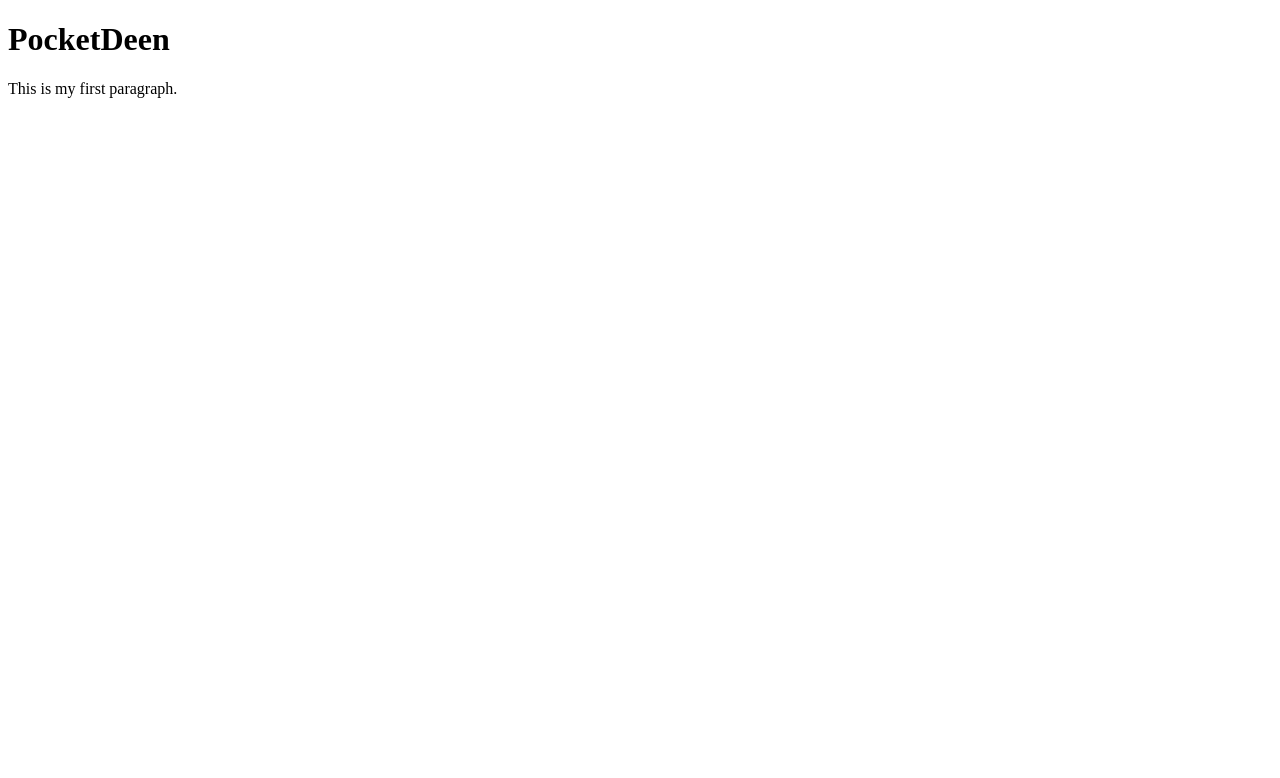
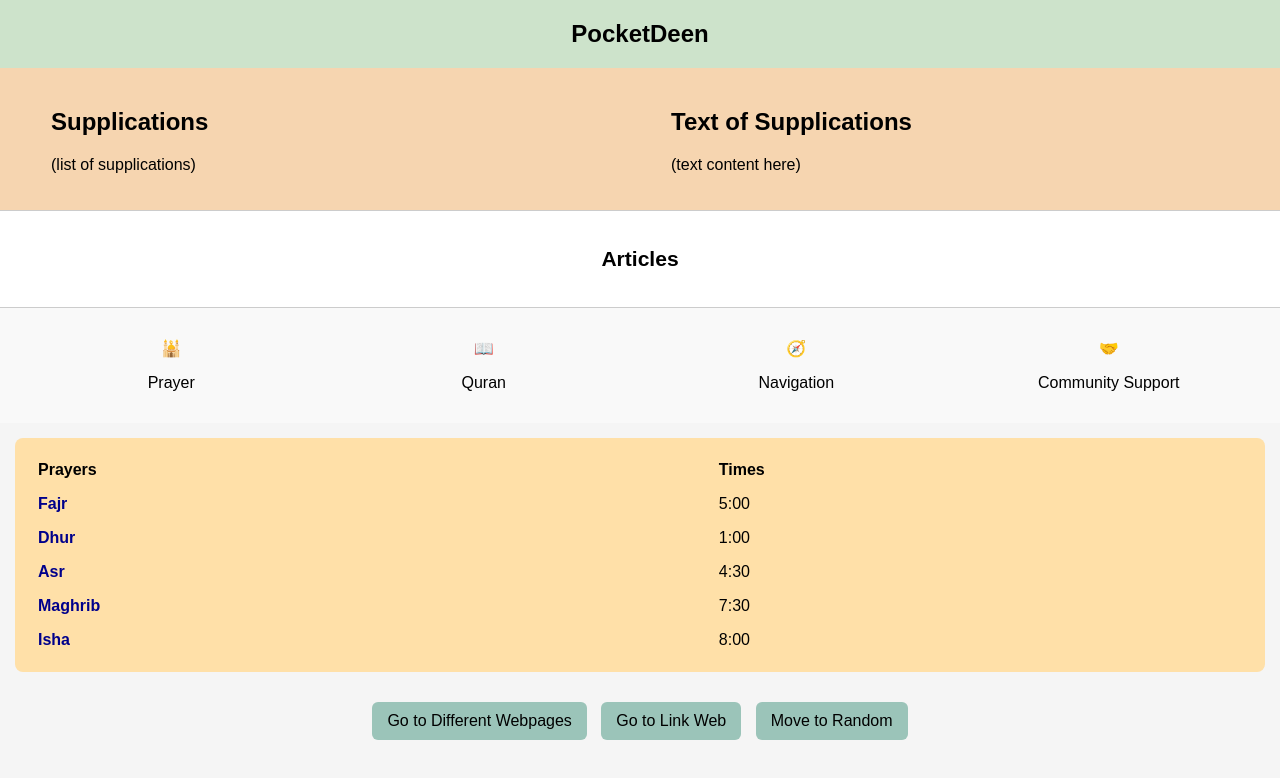
Before and after one commit to BHASVIC-laithtakriti24/PocketDeen-CS-project, a plain HTML site: page Code for the website/index.html in a window 1280 px wide. Drawn offline with Linux system fonts and the light colour scheme.

Commit message:
Combined the documents / started on code

```diff
--- a/Code for the website/index.html
+++ b/Code for the website/index.html
@@ -1,11 +1,159 @@
 <!DOCTYPE html>
 <html lang="en">
 <head>
-<meta charset="UTF-8">
-<title>pocketDeen</title>
+  <meta charset="UTF-8">
+  <meta name="viewport" content="width=device-width, initial-scale=1.0">
+  <title>PocketDeen</title>
+  <style>
+    body {
+      font-family: Arial, sans-serif;
+      margin: 0;
+      background-color: #f5f5f5;
+    }
+
+    header {
+      background-color: #cde3cb;
+      text-align: center;
+      padding: 20px;
+      font-size: 24px;
+      font-weight: bold;
+    }
+
+    .supplications-section {
+      display: flex;
+      justify-content: space-around;
+      background-color: #f6d5b0;
+      padding: 20px;
+    }
+
+    .supplications-section > div {
+      width: 45%;
+    }
+
+    .articles-section {
+      background-color: #ffffff;
+      text-align: center;
+      padding: 15px;
+      font-size: 18px;
+      border-top: 1px solid #ccc;
+      border-bottom: 1px solid #ccc;
+    }
+
+    .nav-icons {
+      display: flex;
+      justify-content: space-around;
+      background-color: #f9f9f9;
+      padding: 15px;
+    }
+
+    .nav-item {
+      text-align: center;
+      width: 20%;
+    }
+
+    .prayer-times {
+      background-color: #ffe0a8;
+      padding: 15px;
+      margin: 15px;
+      border-radius: 8px;
+    }
+
+    .prayer-times table {
+      width: 100%;
+      border-collapse: collapse;
+    }
+
+    .prayer-times th, .prayer-times td {
+      text-align: left;
+      padding: 8px;
+    }
+
+    .prayer-times a {
+      text-decoration: none;
+      color: darkblue;
+      font-weight: bold;
+    }
+
+    .external-links {
+      text-align: center;
+      padding: 10px;
+    }
+
+    .external-links button {
+      margin: 5px;
+      padding: 10px 15px;
+      border: none;
+      border-radius: 6px;
+      background-color: #9bc4b9;
+      cursor: pointer;
+      font-size: 16px;
+    }
+
+    .external-links button:hover {
+      background-color: #8bb4a8;
+    }
+  </style>
 </head>
 <body>
-<h1>PocketDeen</h1>
-<p>This is my first paragraph.</p>
+
+  <header>
+    PocketDeen
+  </header>
+
+  <div class="supplications-section">
+    <div class="supplications-list">
+      <h2>Supplications</h2>
+      <p>(list of supplications)</p>
+    </div>
+    <div class="supplication-text">
+      <h2>Text of Supplications</h2>
+      <p>(text content here)</p>
+    </div>
+  </div>
+
+  <div class="articles-section">
+    <h3>Articles</h3>
+  </div>
+
+  <div class="nav-icons">
+    <div class="nav-item">
+      <p>🕌</p>
+      <p>Prayer</p>
+    </div>
+    <div class="nav-item">
+      <p>📖</p>
+      <p>Quran</p>
+    </div>
+    <div class="nav-item">
+      <p>🧭</p>
+      <p>Navigation</p>
+    </div>
+    <div class="nav-item">
+      <p>🤝</p>
+      <p>Community Support</p>
+    </div>
+  </div>
+
+  <div class="prayer-times">
+    <table>
+      <tr><th>Prayers</th><th>Times</th></tr>
+      <tr><td><a href="#">Fajr</a></td><td>5:00</td></tr>
+      <tr><td><a href="#">Dhur</a></td><td>1:00</td></tr>
+      <tr><td><a href="#">Asr</a></td><td>4:30</td></tr>
+      <tr><td><a href="#">Maghrib</a></td><td>7:30</td></tr>
+      <tr><td><a href="#">Isha</a></td><td>8:00</td></tr>
+    </table>
+  </div>
+
+  <div class="external-links">
+    <button>Go to Different Webpages</button>
+    <button>Go to Link Web</button>
+    <button>Move to Random</button>
+  </div>
+
+  <script>
+    // Write javascript code here
+  </script>
+
 </body>
 </html>
```
Also changed, not shown: 2 other files.
